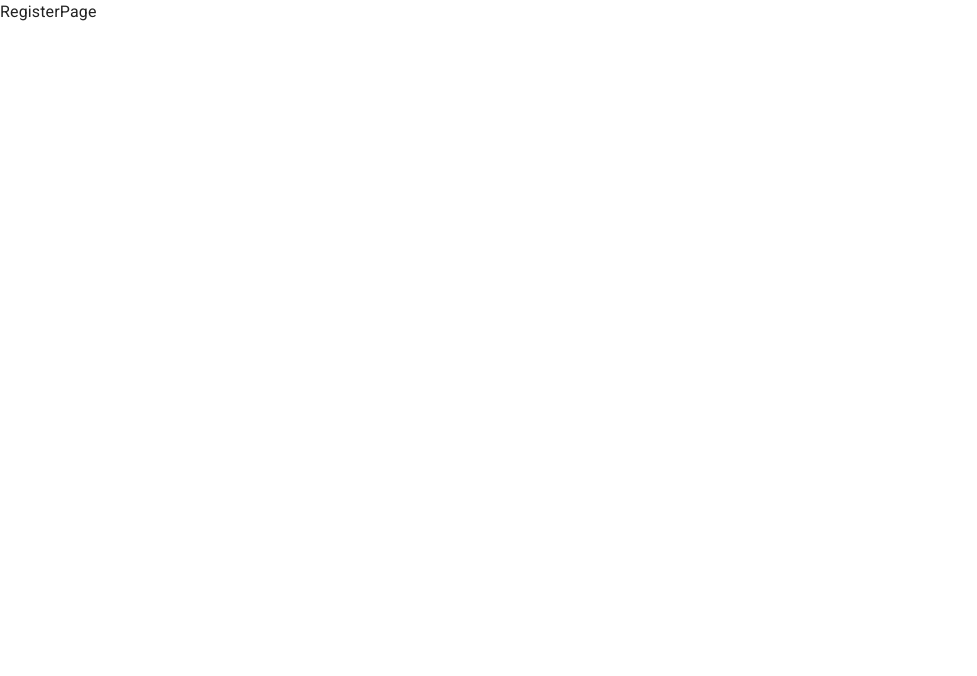
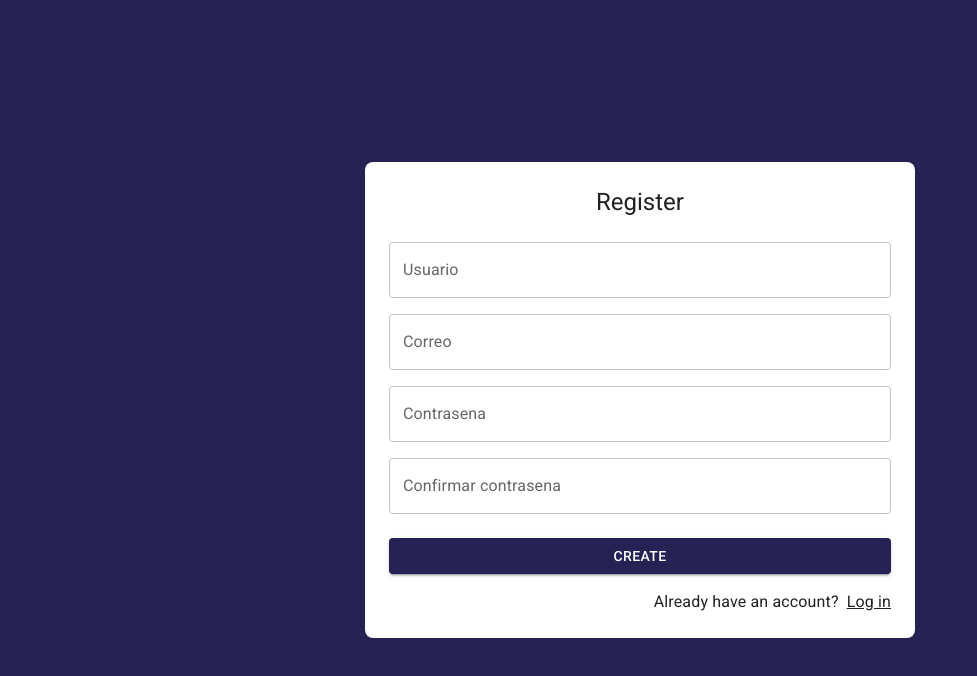
Before and after one commit to juannio/journal-app, a React (Vite) app: page /auth/register in a window 1280 px wide. Shown: the top 676 px of the page, without its empty margins (0-977 px from the left). Built offline with nearby package versions, Linux system fonts and the light colour scheme.

Commit message:
Layouts done

```diff
--- /dev/null
+++ b/src/auth/layout/AuthLayout.jsx
@@ -0,0 +1,38 @@
+import { Grid, Typography } from "@mui/material"
+
+export const AuthLayout = ({ children, title }) => {
+    return (
+        <Grid
+            container
+            spacing={0}
+            direction="column"
+            alignItems="center"
+            justifyContent="center"
+            sx={{
+                minHeight: '100vh',
+                backgroundColor: 'primary.main',
+                padding: 4
+            }}
+        >
+            <Grid item
+                className="box-shadow"
+                xs={3}
+                sx={{
+                    width: { sm: 550 },
+                    backgroundColor: 'white',
+                    padding: 3,
+                    borderRadius: 2
+                }}
+            >
+                <Typography
+                    variant="h5"
+                    sx={{ mb: 1 }}
+                    align="center"
+                >
+                    {title}
+                </Typography>
+                {children}
+            </Grid>
+        </Grid>
+    )
+}
--- a/src/auth/pages/LoginPage.jsx
+++ b/src/auth/pages/LoginPage.jsx
@@ -1,6 +1,51 @@
+import { Link as RouterLink } from 'react-router-dom'
+import { Button, Grid, Link, TextField, Typography } from "@mui/material"
+import { Google } from '@mui/icons-material'
+import { AuthLayout } from '../layout/AuthLayout'
 
 export const LoginPage = () => {
   return (
-    <div>LoginPage</div>
+    <AuthLayout title="Login">
+      <form>
+        <Grid container>
+          <Grid item xs={12} sx={{ mt: 2 }}>
+            <TextField
+              label="Correo"
+              type="email"
+              placeholder="correo@gamil.com"
+              fullWidth
+            />
+          </Grid>
+          <Grid item xs={12} sx={{ mt: 2 }}>
+            <TextField
+              label="Contrasena"
+              type="password"
+              placeholder="password"
+              fullWidth
+            />
+          </Grid>
+          <Grid container spacing={2} sx={{ mb: 2, mt: 1 }}>
+            <Grid item xs={12} sm={6}>
+              <Button variant='contained' fullWidth>
+                Login
+              </Button>
+            </Grid>
+            <Grid item xs={12} sm={6}>
+              <Button variant='container' fullWidth>
+                <Google />
+                <Typography sx={{ ml: 1 }}>
+                  Sign in with Google
+                </Typography>
+              </Button>
+            </Grid>
+          </Grid>
+          <Grid container direction="row" justifyContent="end">
+            <Link component={RouterLink} color="inherit" to="/auth/register">
+              Create an account
+            </Link>
+          </Grid>
+        </Grid>
+      </form>
+    </AuthLayout>
   )
 }
--- a/src/auth/pages/RegisterPage.jsx
+++ b/src/auth/pages/RegisterPage.jsx
@@ -1,7 +1,60 @@
-import React from 'react'
+import { Link as RouterLink } from 'react-router-dom'
+import { Button, Grid, Link, TextField, Typography } from "@mui/material"
+import { Google } from '@mui/icons-material'
+import { AuthLayout } from '../layout/AuthLayout'
 
 export const RegisterPage = () => {
   return (
-    <div>RegisterPage</div>
+    <AuthLayout title="Register">
+      <form>
+        <Grid container>
+          <Grid item xs={12} sx={{ mt: 2 }}>
+            <TextField
+              label="Usuario"
+              type="user"
+              placeholder="Usuario"
+              fullWidth
+            />
+          </Grid>
+          <Grid item xs={12} sx={{ mt: 2 }}>
+            <TextField
+              label="Correo"
+              type="email"
+              placeholder="correo@gamil.com"
+              fullWidth
+            />
+          </Grid>
+          <Grid item xs={12} sx={{ mt: 2 }}>
+            <TextField
+              label="Contrasena"
+              type="password"
+              placeholder="password"
+              fullWidth
+            />
+          </Grid>
+          <Grid item xs={12} sx={{ mt: 2 }}>
+            <TextField
+              label="Confirmar contrasena"
+              type="password"
+              placeholder="password"
+              fullWidth
+            />
+          </Grid>
+          <Grid container spacing={2} sx={{ mb: 2, mt: 1 }}>
+            <Grid item xs={12} sm={12}>
+              <Button variant='contained' fullWidth>
+                Create
+              </Button>
+            </Grid>
+          </Grid>
+          <Grid container direction="row" justifyContent="end">
+            <Typography sx={{ mr: 1 }}>Already have an account?</Typography>
+            <Link component={RouterLink} color="inherit" to="/auth/login">
+               Log in
+            </Link>
+          </Grid>
+        </Grid>
+      </form>
+    </AuthLayout>
   )
 }
--- /dev/null
+++ b/src/journal/components/NavBar.jsx
@@ -0,0 +1,15 @@
+import { MenuOutlined } from '@mui/icons-material'
+import { AppBar, IconButton, Toolbar } from '@mui/material'
+import React from 'react'
+
+export const NavBar = ({ drawerWidth }) => {
+    return (
+        <AppBar position='fixed' sx={{ width: { sm: `calc(100% - ${drawerWidth})` } }}>
+            <Toolbar>
+                <IconButton>
+                    <MenuOutlined />
+                </IconButton>
+            </Toolbar>
+        </AppBar>
+    )
+}
--- /dev/null
+++ b/src/journal/components/index.js
@@ -0,0 +1 @@
+ export * from './NavBar.jsx'
--- /dev/null
+++ b/src/journal/layout/JournalLayout.jsx
@@ -0,0 +1,19 @@
+import { Box } from '@mui/system'
+import React from 'react'
+import { NavBar } from '../components/NavBar';
+
+const drawerWidth = 240;
+
+export const JournalLayout = ({ children }) => {
+    return (
+        <Box sx={{ display: "flex" }}>
+            <NavBar drawerWidth={ drawerWidth }/>
+            {/* Sidebar */}
+
+            <Box component="main" sx={{ flexGrow: 1, p: 3 }}>
+                {/* Toolbar */}
+                {children}
+            </Box>
+        </Box>
+    )
+}
--- a/src/journal/pages/JournalPage.jsx
+++ b/src/journal/pages/JournalPage.jsx
@@ -1,8 +1,13 @@
 import { Typography } from '@mui/material'
 import React from 'react'
+import { JournalLayout } from '../layout/JournalLayout'
 
 export const JournalPage = () => {
   return (
-    <Typography>JournalPage</Typography>
+    <JournalLayout>
+      <Typography>Lorem ipsum dolor, sit amet consectetur adipisicing elit. Aliquid optio illum reiciendis laboriosam libero praesentium, obcaecati quas dignissimos quae placeat perspiciatis nisi nostrum repellat sit. Aperiam aspernatur facilis inventore sit.
+
+      </Typography>
+    </JournalLayout>
   )
 }
--- a/src/styles.css
+++ b/src/styles.css
@@ -1,70 +1,3 @@
-:root {
-  font-family: Inter, Avenir, Helvetica, Arial, sans-serif;
-  font-size: 16px;
-  line-height: 24px;
-  font-weight: 400;
-
-  color-scheme: light dark;
-  color: rgba(255, 255, 255, 0.87);
-  background-color: #242424;
-
-  font-synthesis: none;
-  text-rendering: optimizeLegibility;
-  -webkit-font-smoothing: antialiased;
-  -moz-osx-font-smoothing: grayscale;
-  -webkit-text-size-adjust: 100%;
+.box-shadow {
+  box-shadow: 0px 5px 5px rgba(0, 0, 0, 0.2);
 }
-
-a {
-  font-weight: 500;
-  color: #646cff;
-  text-decoration: inherit;
-}
-a:hover {
-  color: #535bf2;
-}
-
-body {
-  margin: 0;
-  display: flex;
-  place-items: center;
-  min-width: 320px;
-  min-height: 100vh;
-}
-
-h1 {
-  font-size: 3.2em;
-  line-height: 1.1;
-}
-
-button {
-  border-radius: 8px;
-  border: 1px solid transparent;
-  padding: 0.6em 1.2em;
-  font-size: 1em;
-  font-weight: 500;
-  font-family: inherit;
-  background-color: #1a1a1a;
-  cursor: pointer;
-  transition: border-color 0.25s;
-}
-button:hover {
-  border-color: #646cff;
-}
-button:focus,
-button:focus-visible {
-  outline: 4px auto -webkit-focus-ring-color;
-}
-
-@media (prefers-color-scheme: light) {
-  :root {
-    color: #213547;
-    background-color: #ffffff;
-  }
-  a:hover {
-    color: #747bff;
-  }
-  button {
-    background-color: #f9f9f9;
-  }
-}
```
